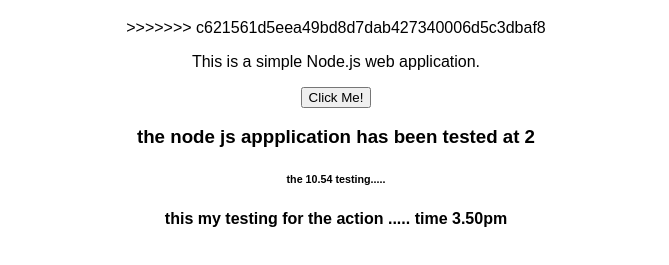
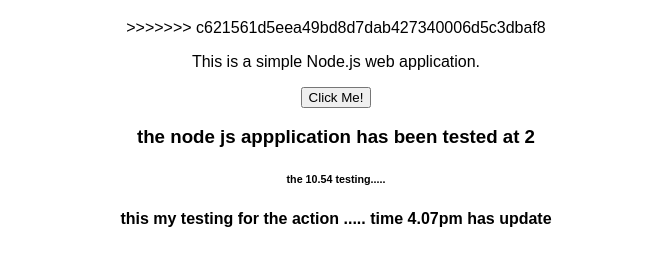
Before and after one commit to RISBIN/test-jen, a website: page public/index.html in a window 1280 px wide. Shown: the part 235-500 px from the top of the page, without its empty margins (304-973 px from the left). Drawn offline with Linux system fonts and the light colour scheme.

Commit message:
Update index.html
time has been update

```diff
--- a/public/index.html
+++ b/public/index.html
@@ -26,6 +26,6 @@
     <h3>the node js appplication has been tested at 2</h3>
     <h6>the 10.54 testing.....</h6>
 
-    <h4>this my testing for the action ..... time 3.50pm</h4>
+    <h4>this my testing for the action ..... time 4.07pm has update</h4>
 </body>
 </html>
```
